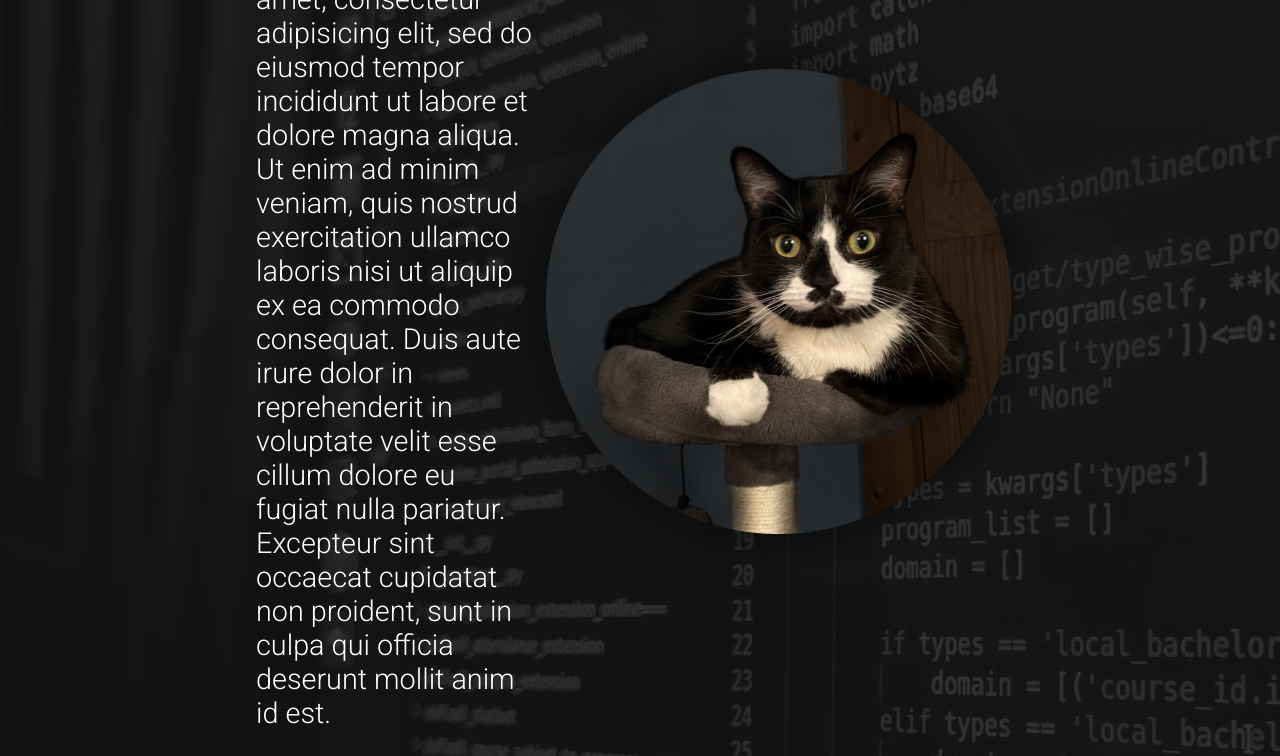
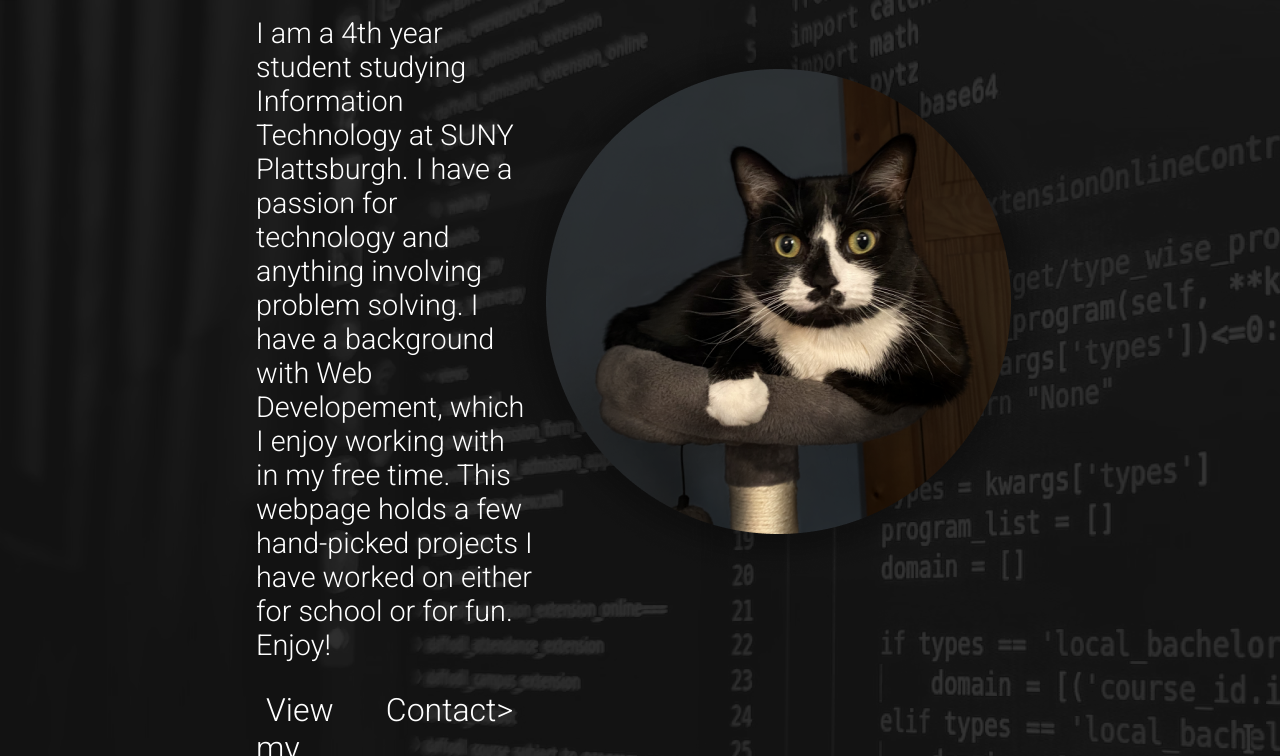
Before and after one commit to katie-miles/WebsitePortfolio, a plain HTML site: page index.html in a window 1280 px wide. Shown: the part 203-959 px from the top of the page. Drawn offline with Linux system fonts and the light colour scheme.

Commit message:
Update index.html

```diff
--- a/index.html
+++ b/index.html
@@ -32,7 +32,7 @@
     <main>
       <div class="left-side-main">
         <h1>Hi. I'm Katelyn Miles</h1>
-        <p>Lorem ipsum dolor sit amet, consectetur adipisicing elit, sed do eiusmod tempor incididunt ut labore et dolore magna aliqua. Ut enim ad minim veniam, quis nostrud exercitation ullamco laboris nisi ut aliquip ex ea commodo consequat. Duis aute irure dolor in reprehenderit in voluptate velit esse cillum dolore eu fugiat nulla pariatur. Excepteur sint occaecat cupidatat non proident, sunt in culpa qui officia deserunt mollit anim id est.</p>
+        <p>I am a 4th year student studying Information Technology at SUNY Plattsburgh. I have a passion for technology and anything involving problem solving. I have a background with Web Developement, which I enjoy working with in my free time. This webpage holds a few hand-picked projects I have worked on either for school or for fun. Enjoy!</p>
         <ul>
           <li><a href="projects.html">View my Work ></a></li>
           <li><a href="contact.html">Contact></a></li>
```
